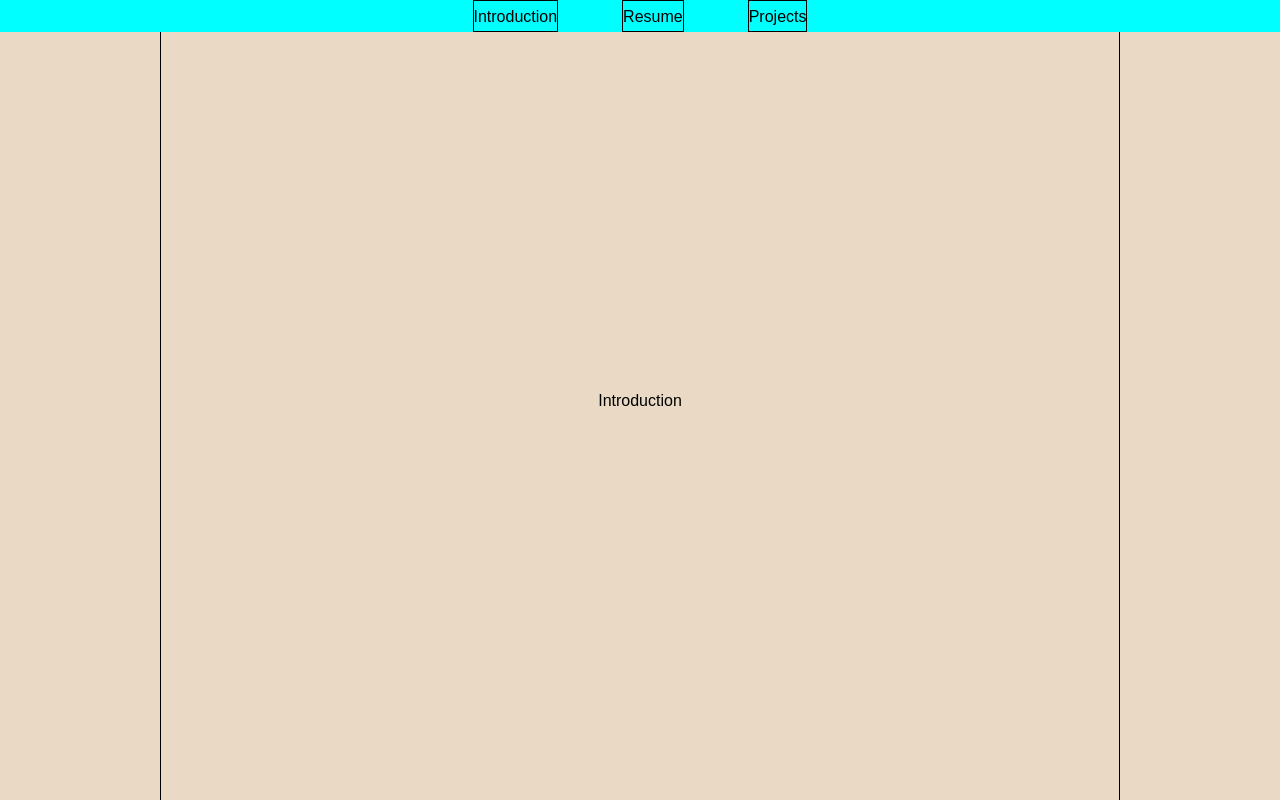
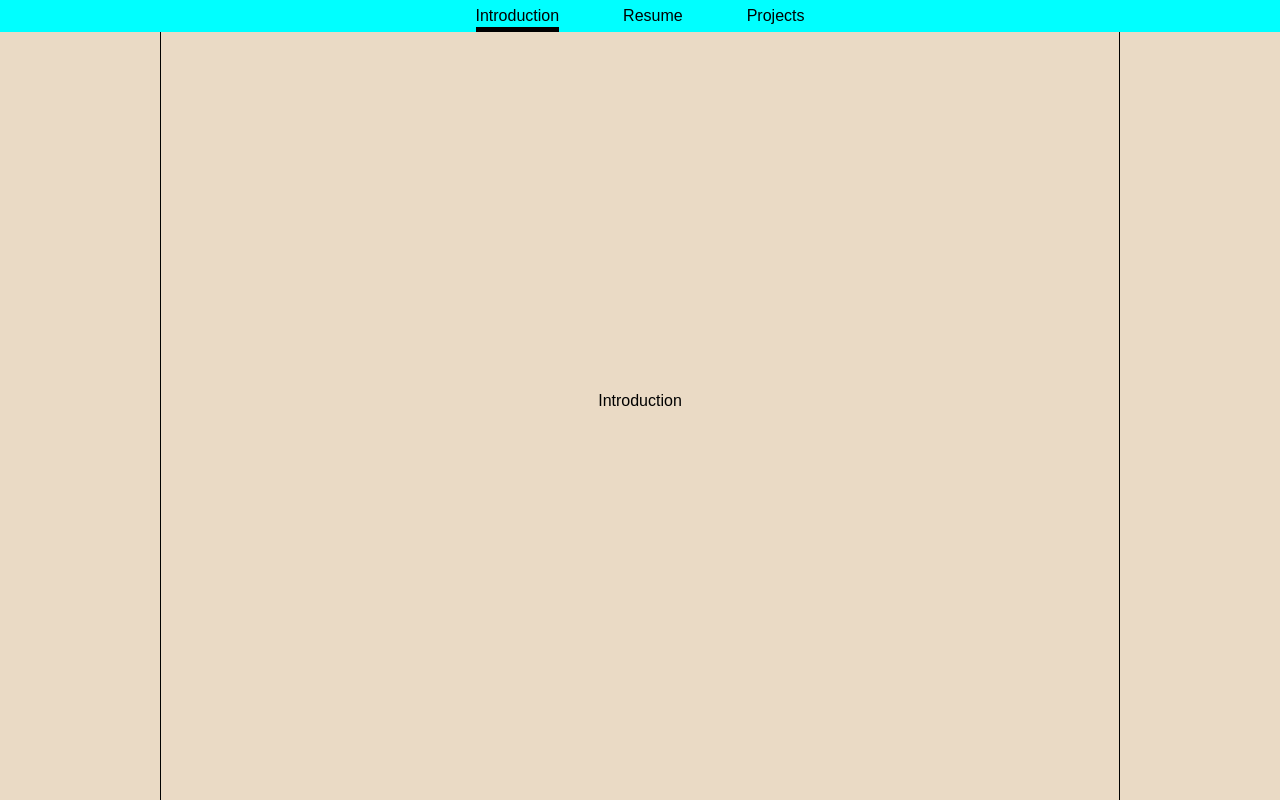
Before and after one commit to sf200212345/sf200212345.github.io, a React (Create React App) app: page / in a window 1280 px wide. Shown: the top 800 px of the page. Built offline with nearby package versions, Linux system fonts and the light colour scheme.

Commit message:
Resolved #11. Navbar works as desired. May change the navbar look when hidden.

```diff
--- a/src/components/Navbar.css
+++ b/src/components/Navbar.css
@@ -1,4 +1,4 @@
-.navbar {
+  .navbar-container {
     display: flex;
     justify-content: center;
     position: fixed;
@@ -8,17 +8,36 @@
     right: 0;
     z-index: 99;
     width: 100vw;
+  }
+
+  .navbar-container, .navbar-container:hover {
+    transform: translateY(0);
+    transition: transform 1s;
+  }
+
+  .hidden {
+    transform: translateY(calc(-1 * (2em - 5px)));
+    /*transform: translateY(-2em);*/
+    height: calc(4em - 5px);
+  }
+
+  .navbar {
+    height: 2em;
     background-color: aqua;
+    display: flex;
+    justify-content: center;
+    width: 100%;
   }
 
   .nav-item {
     display: inline-block;
     line-height: 2em;
     margin: 0 2em;
-    border: 1px solid black;
+    border: none;
+    text-align: center;
+    cursor: pointer;
   }
 
-  .nav-link {
-    color: black;
-    text-decoration: none;
+  .focused {
+    border-bottom: 5px solid black;
   }
--- a/src/components/Navbar.js
+++ b/src/components/Navbar.js
@@ -1,19 +1,39 @@
-import React from 'react';
+import React, { useState, useEffect, useCallback } from 'react';
 import "./Navbar.css";
 
 const Navbar = () => {
+
+  const notFocused = "nav-item";
+  const Focused = "nav-item focused";
+  const introduction = document.getElementById("introduction");
+  const resume = document.getElementById("resume");
+  const projects = document.getElementById("projects");
+
+  const [scrollPosition, setScrollPosition] = useState(window.pageYOffset);
+  const [isScrollDown, setIsScrollDown] = useState(false);
+
+  const handleScrollCallback = useCallback(
+    () => {
+      setIsScrollDown(window.pageYOffset > scrollPosition);
+      setScrollPosition(window.pageYOffset);
+    }, [scrollPosition]
+  );
+
+  useEffect(
+    () => {
+      window.addEventListener("scroll", handleScrollCallback, {passive: true});
+      return () => window.removeEventListener("scroll", handleScrollCallback);
+    }, [scrollPosition, handleScrollCallback]
+  );
+
   return (
-    <header className='navbar'>
-      <div className='nav-item'>
-        <a href='#introduction' className='nav-link'>Introduction</a>
-      </div>
-      <div className='nav-item'>
-        <a href="#resume" className='nav-link'>Resume</a>
-      </div>
-      <div className='nav-item'>
-        <a href='#projects' className='nav-link'>Projects</a>
-      </div>
-    </header>
+    <div className={isScrollDown ? " hidden navbar-container" : "navbar-container"}>
+      <header className="navbar">
+        <div className={scrollPosition <= window.innerHeight * 0.60 ? Focused : notFocused} onClick={() => introduction.scrollIntoView()}>Introduction</div>
+        <div className={scrollPosition > window.innerHeight * 0.60 && scrollPosition <= window.innerHeight * 1.60 ? Focused : notFocused} onClick={() => resume.scrollIntoView()}>Resume</div>
+        <div className={scrollPosition > window.innerHeight * 1.60 ? Focused : notFocused} onClick={() => projects.scrollIntoView()}>Projects</div>
+      </header>
+    </div>
   );
 };
 
```
